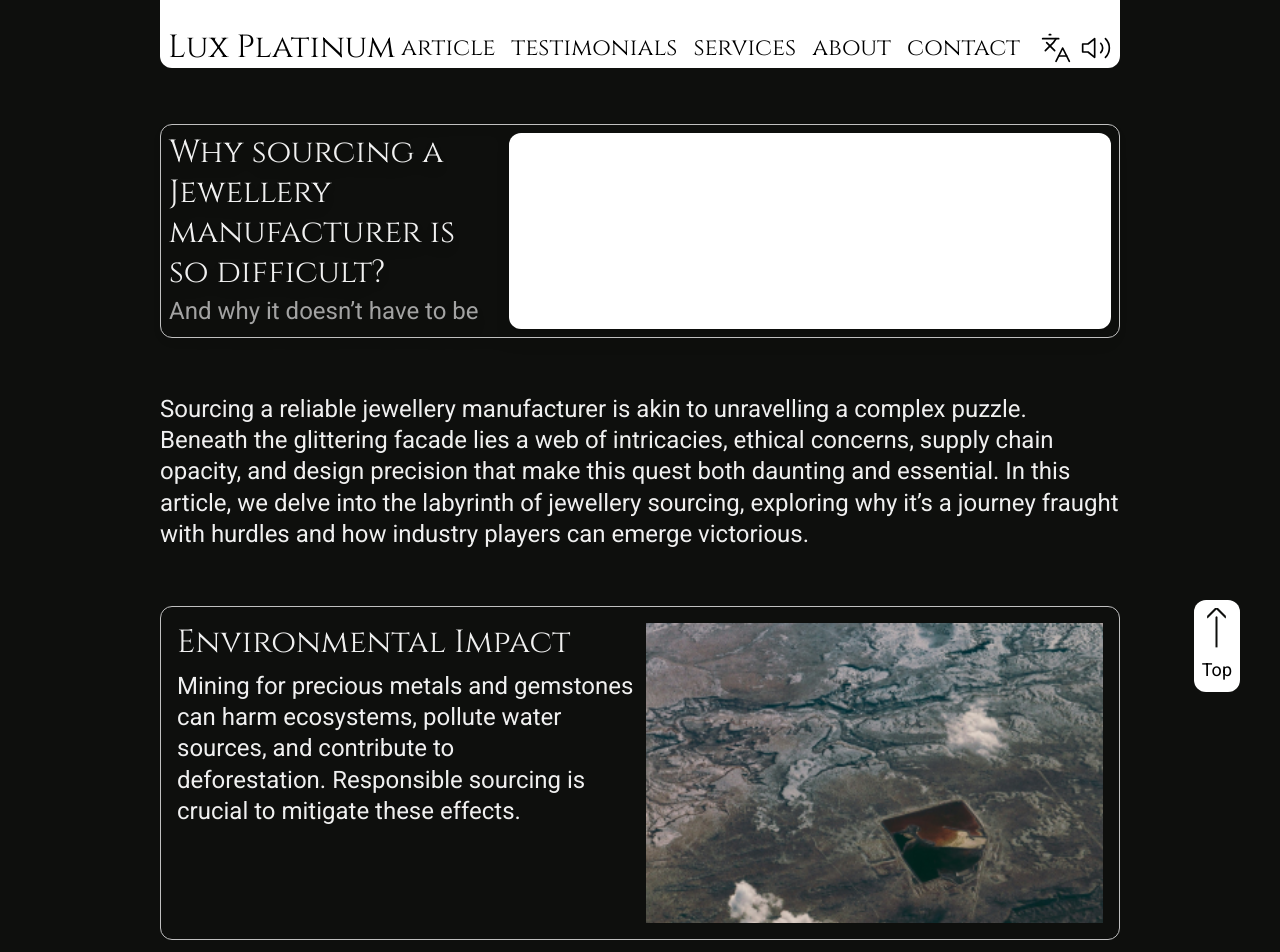
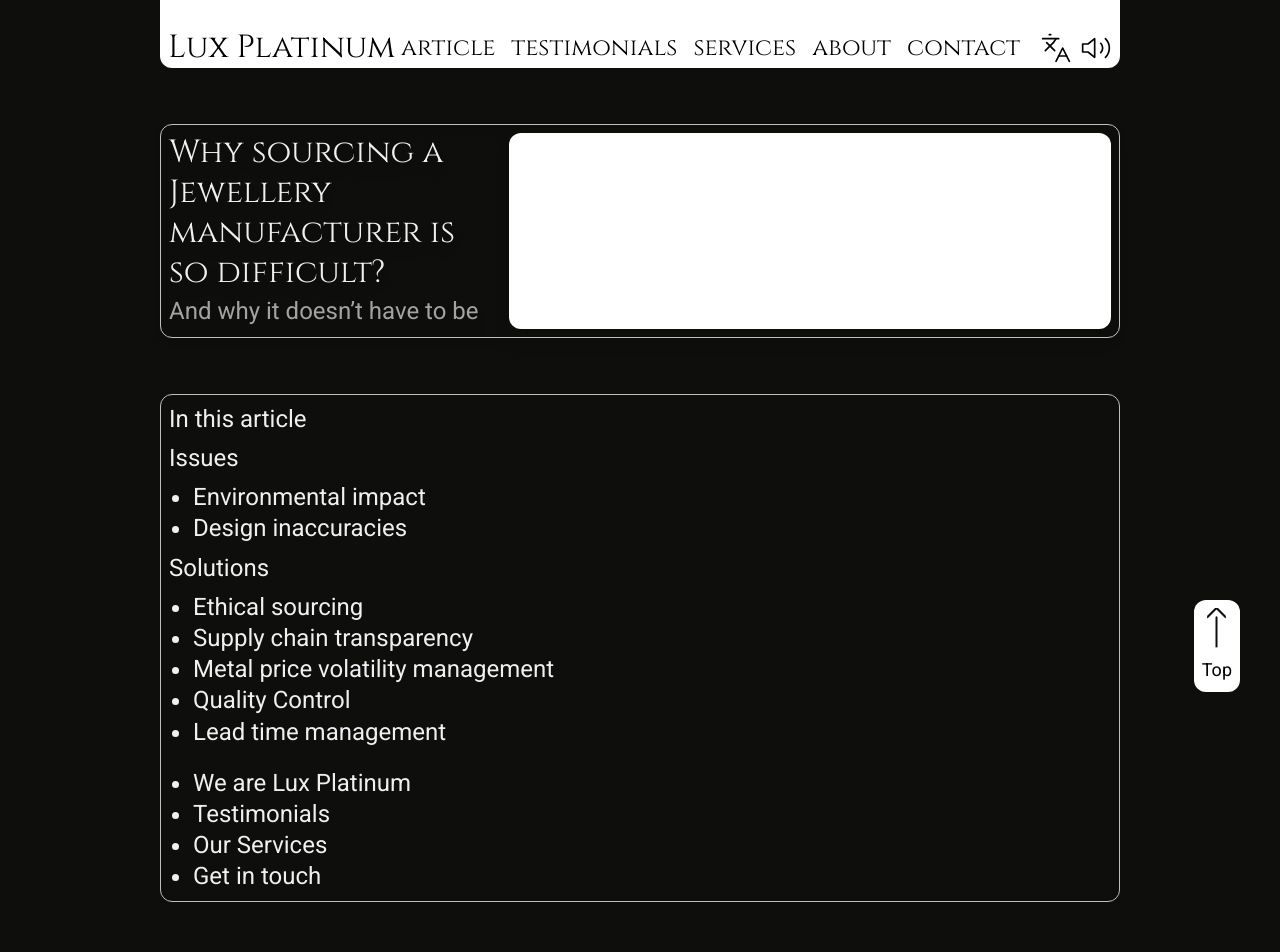
Before and after one commit to LeeCodier/Lux-Platinum-Sales-Funnel-Landing-Page, a Next.js app: page /article in a window 1280 px wide. Shown: the top 952 px of the page. Built offline with nearby package versions, Linux system fonts and the light colour scheme.

Commit message:
added article navigation

```diff
--- a/src/app/article/page.tsx
+++ b/src/app/article/page.tsx
@@ -6,6 +6,7 @@
 };
 
 import {
+  ANav,
   ACompany,
   AHeader,
   AIssues,
@@ -23,9 +24,10 @@
   return (
     <div className="column">
       <AHeader />
+      <ANav />
       <div className="body layout">{a_bridges[0]}</div>
 
-      <div className=" layout">
+      <div id="issue1" className=" layout">
         <div className=" flex p-2 rounded-xl border border-secondary gap-2 sm:gap-3 sm:p-4">
           <div className="w-full flex flex-col gap-2 ">
             <div className="heading-text">{a_issues[0].header}</div>
@@ -41,7 +43,7 @@
         </div>
       </div>
 
-      <div className=" layout">
+      <div id="issue2" className=" layout">
         <div className=" flex flex-row-reverse p-2 rounded-xl border border-secondary gap-2 sm:gap-3 sm:p-4">
           <div className="w-full flex flex-col gap-2 ">
             <div className="heading-text">{a_issues[1].header}</div>
--- a/src/components/AIssues.tsx
+++ b/src/components/AIssues.tsx
@@ -5,7 +5,7 @@
     <div id="Aissues" className="layout">
       <div className=" p-2 sm:p-4  flex flex-col gap-2 sm:gap-6 rounded-xl border border-secondary  bg-primary ">
         {a_solutions.map(({ id, Component, header, content }) => (
-          <div key={id} className="">
+          <div id={id} key={id} className="">
             <div className="flex gap-2 ">
               <div className="flex flex-col gap-2 h-fit w-full">
                 <div className="heading-text"> {header}</div>
--- /dev/null
+++ b/src/components/ANav.tsx
@@ -0,0 +1,109 @@
+"use client";
+import { ScrollToHook } from "@/hooks/ScrollToHook";
+
+export const ANav = () => {
+  return (
+    <div className="layout">
+      <div className=" border border-secondary rounded-xl p-2">
+        <div className=" text-2xl">In this article</div>
+        <div className="body my-2">Issues</div>
+        <ul className=" body pl-6 list-disc">
+          <li
+            onClick={() => {
+              ScrollToHook("#issue1");
+            }}
+            className="hover:underline  hover:cursor-pointer"
+          >
+            Environmental impact
+          </li>
+          <li
+            onClick={() => {
+              ScrollToHook("#issue2");
+            }}
+            className="hover:underline hover:cursor-pointer"
+          >
+            Design inaccuracies
+          </li>
+        </ul>
+        <div className="body my-2">Solutions</div>
+        <ul className="body pl-6 list-disc">
+          <li
+            onClick={() => {
+              ScrollToHook("#EthicalSourcing");
+            }}
+            className="hover:underline hover:cursor-pointer"
+          >
+            Ethical sourcing{" "}
+          </li>
+          <li
+            onClick={() => {
+              ScrollToHook("#SupplyChainTransparency");
+            }}
+            className="hover:underline hover:cursor-pointer"
+          >
+            Supply chain transparency
+          </li>
+
+          <li
+            onClick={() => {
+              ScrollToHook("#MetalPriceVolatilityManagement");
+            }}
+            className="hover:underline hover:cursor-pointer"
+          >
+            Metal price volatility management
+          </li>
+          <li
+            onClick={() => {
+              ScrollToHook("#QualityControl");
+            }}
+            className="hover:underline hover:cursor-pointer"
+          >
+            Quality Control
+          </li>
+          <li
+            onClick={() => {
+              ScrollToHook("#LeadTimeManagement");
+            }}
+            className="hover:underline hover:cursor-pointer"
+          >
+            Lead time management
+          </li>
+        </ul>
+        <ul className=" mt-5 body pl-6 list-disc">
+          <li
+            onClick={() => {
+              ScrollToHook("#About");
+            }}
+            className=" hover:underline hover:cursor-pointer"
+          >
+            We are Lux Platinum{" "}
+          </li>
+          <li
+            onClick={() => {
+              ScrollToHook("#Testimonials");
+            }}
+            className="hover:underline hover:cursor-pointer"
+          >
+            Testimonials
+          </li>
+          <li
+            onClick={() => {
+              ScrollToHook("#Services");
+            }}
+            className="hover:underline hover:cursor-pointer"
+          >
+            Our Services{" "}
+          </li>
+          <li
+            onClick={() => {
+              ScrollToHook("#Form");
+            }}
+            className="hover:underline hover:cursor-pointer"
+          >
+            Get in touch
+          </li>
+        </ul>
+      </div>
+    </div>
+  );
+};
--- a/src/components/index.ts
+++ b/src/components/index.ts
@@ -15,8 +15,10 @@
 import { AIssues } from "./AIssues";
 import { ACompany } from "./ACompany";
 import { BackToTop } from "./BackToTop";
+import { ANav } from "./ANav";
 
 export {
+  ANav,
   BackToTop,
   ACompany,
   AIssues,
--- a/src/constants/index.tsx
+++ b/src/constants/index.tsx
@@ -59,7 +59,7 @@
 
 export const a_solutions = [
   {
-    id: 1,
+    id: "EthicalSourcing",
     header: "Ethical Sourcing",
     content:
       "Prioritize responsible sourcing by partnering with suppliers who adhere to ethical practices. Rigorous supplier selection, regular audits, and partnerships with organizations like the Responsible Jewellery Council can ensure responsible material procurement.",
@@ -68,7 +68,7 @@
     ),
   },
   {
-    id: 2,
+    id: "SupplyChainTransparency",
     header: "Supply Chain Transparency",
     content:
       " Implement transparent practices to trace metals and gemstones back to their origins. Consumers increasingly demand transparency, so consider tools or technologies that enable supply chain visibility.",
@@ -77,7 +77,7 @@
     ),
   },
   {
-    id: 3,
+    id: "MetalPriceVolatilityManagement",
     header: "Metal Price Volatility Management",
     content:
       " Monitor metal prices closely and consider hedging strategies or long-term contracts to mitigate price fluctuations.",
@@ -86,7 +86,7 @@
     ),
   },
   {
-    id: 4,
+    id: "QualityControl",
     header: "Quality Control",
     content:
       "Establish stringent quality control processes throughout the production cycle. Regular inspections, certifications, and collaboration with skilled craftsmen contribute to consistent quality.",
@@ -95,7 +95,7 @@
     ),
   },
   {
-    id: 5,
+    id: "LeadTimeManagement",
     header: "Lead Time Management",
     content:
       " Efficiently manage lead times by optimizing production schedules, streamlining logistics, and maintaining strong relationships with suppliers.",
```
